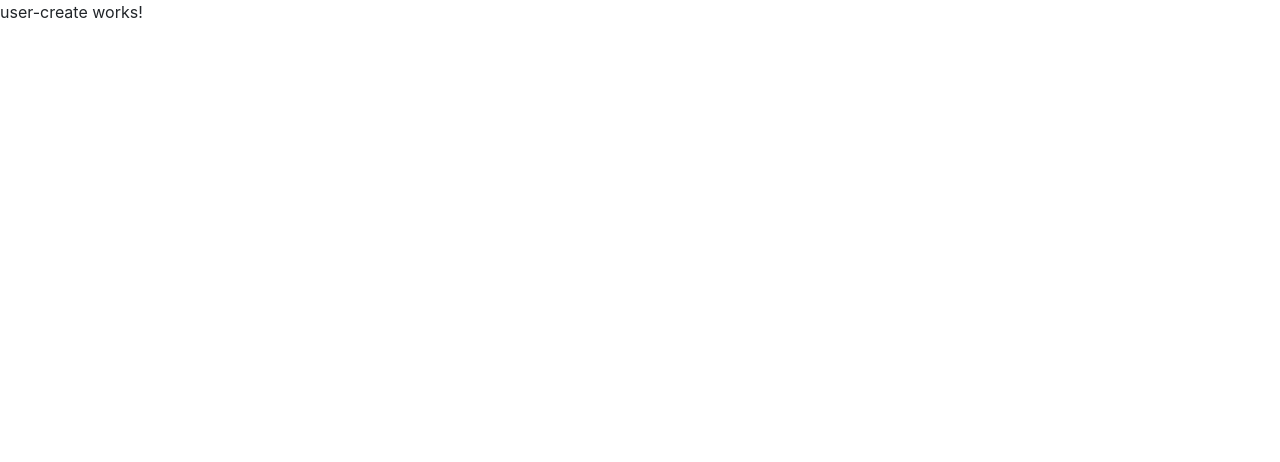
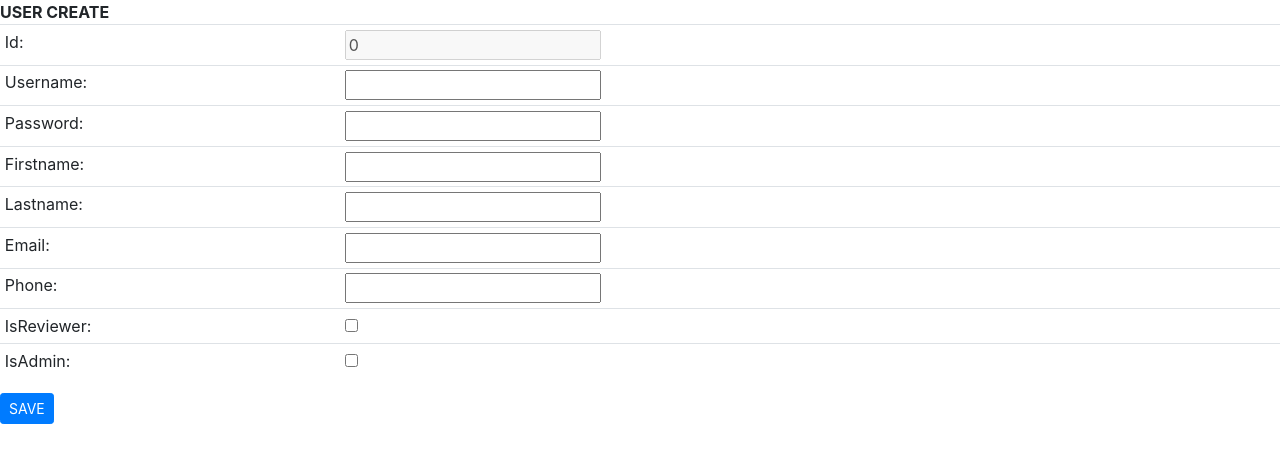
Before and after one commit to tsegaylf/PRSClientSolution, an Angular app: page /users/create in a window 1280 px wide. Shown: the top 462 px of the page. Built offline with nearby package versions, Linux system fonts and the light colour scheme.

Commit message:
added user-create

```diff
--- a/src/app/app-routing.module.ts
+++ b/src/app/app-routing.module.ts
@@ -1,5 +1,6 @@
 import { NgModule } from '@angular/core';
 import { Routes, RouterModule } from '@angular/router';
+
 
 import { UserListComponent } from './prs/user/user-list/user-list.component';
 import { UserCreateComponent } from './prs/user/user-create/user-create.component';
--- a/src/app/app.module.ts
+++ b/src/app/app.module.ts
@@ -1,6 +1,7 @@
 import { BrowserModule } from '@angular/platform-browser';
 import { HttpClientModule } from '@angular/common/http';
 import { NgModule } from '@angular/core';
+import {FormsModule } from '@angular/forms';
 
 import { AppRoutingModule } from './app-routing.module';
 import { AppComponent } from './app.component';
@@ -22,7 +23,7 @@ import { UserEditComponent } from './prs/user/user-edit/user-edit.component';
     UserEditComponent
   ],
   imports: [
-    BrowserModule, HttpClientModule,
+    BrowserModule, FormsModule, HttpClientModule,
     AppRoutingModule
   ],
   providers: [],
--- a/src/app/prs/user/user-create/user-create.component.html
+++ b/src/app/prs/user/user-create/user-create.component.html
@@ -1,3 +1,46 @@
-<p>
-  user-create works!
-</p>
+<div class="component">
+
+  <div class="header">
+    <span class="pagetitle">USER CREATE</span>
+  </div>
+
+  <table class="table table-sm">
+      <tr>
+        <td>Id:</td>
+        <td><input [(ngModel)]="user.id" type="number" disabled></td>
+      </tr>
+      <tr>
+        <td>Username:</td>
+        <td><input [(ngModel)]="user.username" type="text"></td>
+      </tr>
+      <tr>
+          <td>Password:</td>
+          <td><input [(ngModel)]="user.password" type="password"></td>
+        </tr>
+      <tr>
+        <td>Firstname:</td>
+        <td><input [(ngModel)]="user.firstname" type="text"></td>
+      </tr>
+      <tr>
+        <td>Lastname:</td>
+        <td><input [(ngModel)]="user.lastname" type="text"></td>
+      </tr>
+      <tr>
+        <td>Email:</td>
+        <td><input [(ngModel)]="user.email" type="text"></td>
+      </tr>
+      <tr>
+        <td>Phone:</td>
+        <td><input [(ngModel)]="user.phone" type="text"></td>
+      </tr>
+      <tr>
+        <td>IsReviewer:</td>
+        <td><input [(ngModel)]="user.isReviewer" type="checkbox"></td>
+      </tr>
+      <tr>
+        <td>IsAdmin:</td>
+        <td><input [(ngModel)]="user.isAdmin" type="checkbox"></td>
+      </tr>
+      </table>
+      <button (click)="save()" class="btn btn-primary btn-sm">SAVE</button>
+</div>
--- a/src/app/prs/user/user-create/user-create.component.ts
+++ b/src/app/prs/user/user-create/user-create.component.ts
@@ -1,4 +1,8 @@
 import { Component, OnInit } from '@angular/core';
+import { Router } from '@angular/router';
+
+import { UserService } from '../user.service';
+import { User } from '../user.class';
 
 @Component({
   selector: 'app-user-create',
@@ -7,7 +11,21 @@ import { Component, OnInit } from '@angular/core';
 })
 export class UserCreateComponent implements OnInit {
 
-  constructor() { }
+  user: User = new User(); //cannot be undefined
+
+  constructor(
+    private router: Router,
+    private usersvc: UserService
+  ) { }
+
+  save(): void{
+    this.usersvc.create(this.user).subscribe(
+      res => {console.log("Res from User create", res);
+      this.router.navigateByUrl('/users/list');
+    },
+      err => {console.log(err);}
+    );
+  }
 
   ngOnInit() {
   }
--- a/src/app/prs/user/user.class.ts
+++ b/src/app/prs/user/user.class.ts
@@ -1,13 +1,15 @@
 export class User {
 
-    id: number = 0;
+    //all non-nullable ones need a value
+
+    id: number = 0; //if we don't set the value for the integer values we will get a null
     username: string;
     password: string;
     firstname: string;
     lastname: string;
     phone: string;
     email: string;
-    isReviewer: boolean = false;
+    isReviewer: boolean = false; // if we don't set these values for the booleans we will get a null
     isAdmin: boolean = false;
 
     constructor () {
--- a/src/app/prs/user/user.service.ts
+++ b/src/app/prs/user/user.service.ts
@@ -9,6 +9,10 @@ const baseUrl = "http://localhost:54318/api/users";
 })
 export class UserService {
 
+  login(username: string, password: string): Observable<User> | Observable<null> {
+    return this.http.get(`${baseUrl}/${username}/${password}`) as Observable<User>;
+  }
+
   list(): Observable<User[]> {
     return this.http.get(`${baseUrl}`) as Observable<User[]>;
   }
@@ -16,5 +20,18 @@ export class UserService {
   get(id: string): Observable<User>{
     return this.http.get(`${baseUrl}/${id}`) as Observable<User>;
   }
+
+  create(user: User): Observable<any> {
+    return this.http.post(`${baseUrl}`, user) as Observable<any>;
+  }
+
+  change(user: User): Observable<any> {
+    return this.http.put(`${baseUrl}/${user.id}`, user) as Observable<any>;
+  }
+
+  remove(user: User): Observable<any> {
+    return this.http.delete(`${baseUrl}/${user.id}`) as Observable<any>;
+  }
+
   constructor(private http: HttpClient) { }
 }
```
Also changed, not shown: src/app/prs/user/user-edit/user-edit.component.ts (+7 -1 lines).
